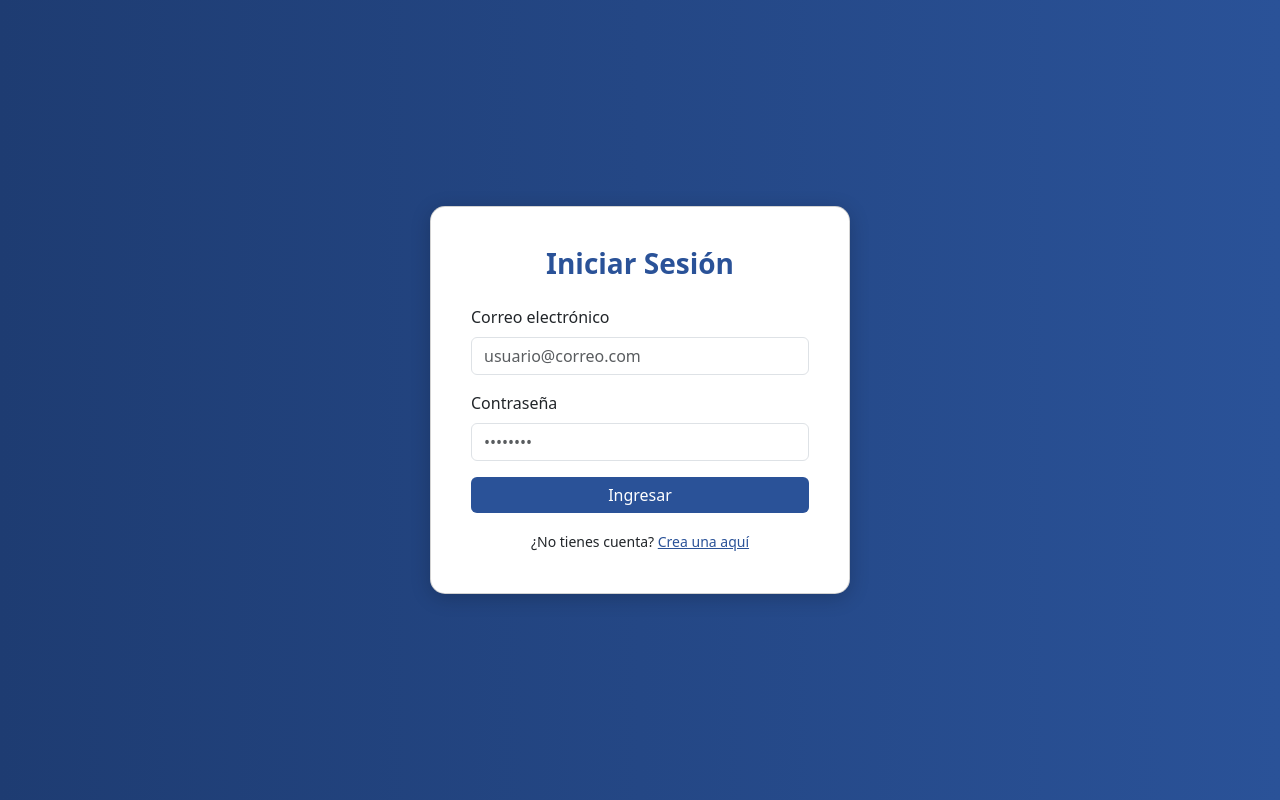
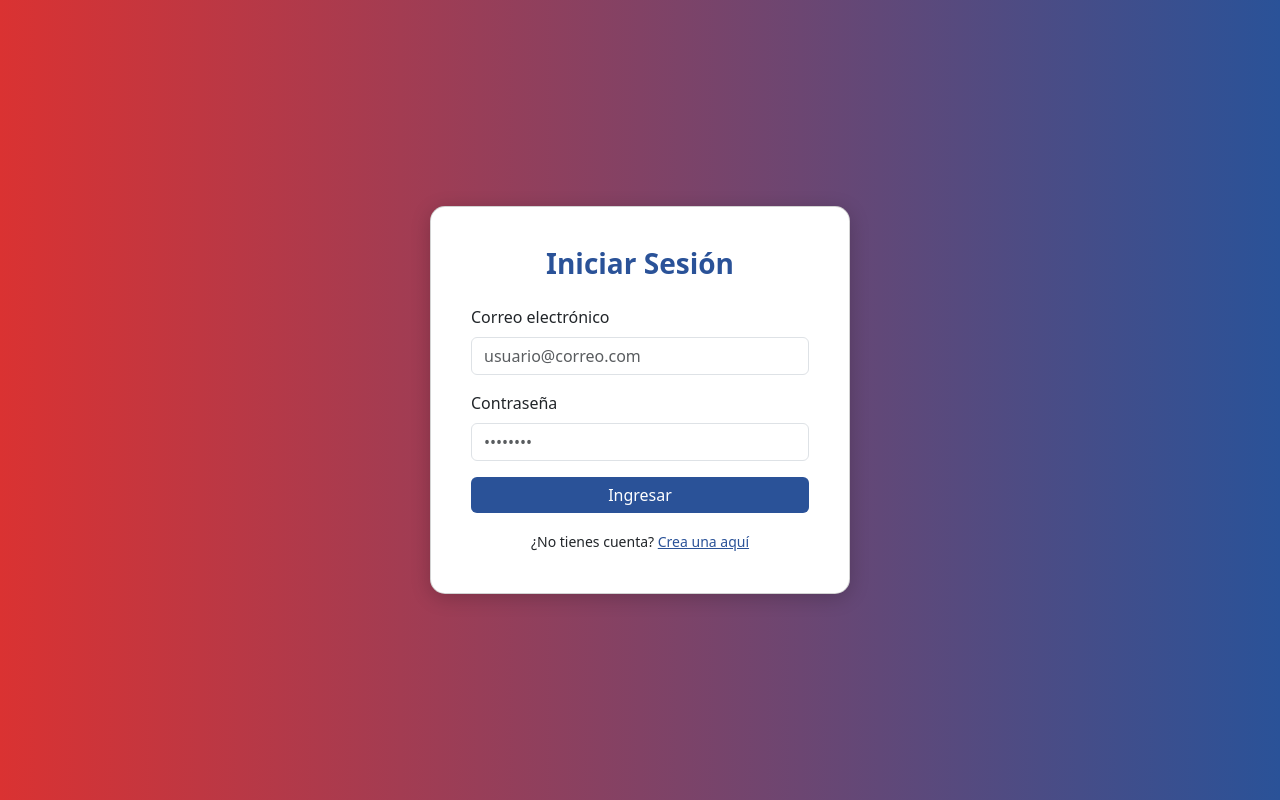
Before and after one commit to andres-gutierrezri/oasis, a Python web app: template templates/incio_de_sesion.html in a window 1280 px wide. Run offline with Jinja, Linux system fonts and the light colour scheme; the template is opened without the code that fills it, so the values that code supplies are empty.

Commit message:
fix: Corregir el color de fondo en la página de inicio de sesión

```diff
--- a/templates/incio_de_sesion.html
+++ b/templates/incio_de_sesion.html
@@ -8,7 +8,7 @@
   <link rel="icon" type="image/x-icon" href="/static/img/oasis.jpg">
   <style>
     body {
-      background: linear-gradient(to right, #1e3c72, #2a5298);
+      background: linear-gradient(to right, #da3232, #2a5298);
       height: 100vh;
       display: flex;
       align-items: center;
```
